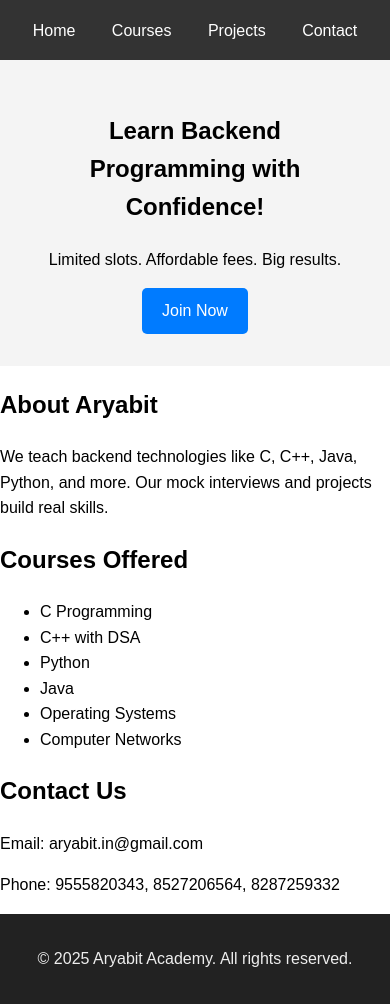
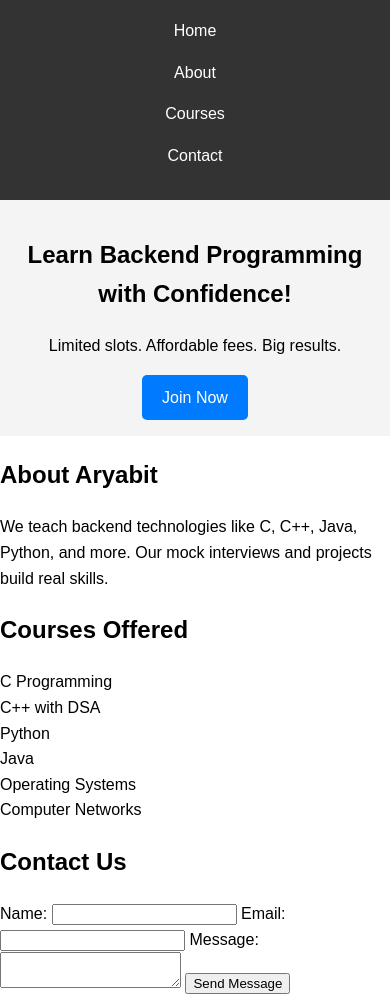
Before and after one commit to Princekwj/aryabit, a plain HTML site: page index.html in a window 390 px wide. Shown: the part 92-1100 px from the top of the page. Drawn offline with Linux system fonts and the light colour scheme.

Commit message:
Initial commit for Aryabit website

```diff
--- a/index.html
+++ b/index.html
@@ -1,20 +1,19 @@
 <!DOCTYPE html>
 <html lang="en">
   <head>
-  <meta charset="UTF-8">
+    <meta charset="UTF-8" />
     <title>Aryabit Academy</title>
-  <link rel="stylesheet" href="style.css">
+    <link rel="stylesheet" href="style.css" />
   </head>
   <body>
-
     <!-- Header -->
     <header>
       <h1>Aryabit Academy</h1>
       <nav>
         <a href="#">Home</a>
-      <a href="#">Courses</a>
-      <a href="#">Projects</a>
-      <a href="#">Contact</a>
+        <a href="#about">About</a>
+        <a href="#courses">Courses</a>
+        <a href="#contact">Contact</a>
       </nav>
     </header>
 
@@ -28,7 +27,10 @@
     <!-- About -->
     <section class="about">
       <h2>About Aryabit</h2>
-    <p>We teach backend technologies like C, C++, Java, Python, and more. Our mock interviews and projects build real skills.</p>
+      <p>
+        We teach backend technologies like C, C++, Java, Python, and more. Our
+        mock interviews and projects build real skills.
+      </p>
     </section>
 
     <!-- Courses -->
@@ -44,6 +46,22 @@
       </ul>
     </section>
 
+    <section id="contact">
+      <h2>Contact Us</h2>
+      <form action="submit_form.php" method="POST">
+        <label for="name">Name:</label>
+        <input type="text" id="name" name="name" required />
+
+        <label for="email">Email:</label>
+        <input type="email" id="email" name="email" required />
+
+        <label for="message">Message:</label>
+        <textarea id="message" name="message" required></textarea>
+
+        <button type="submit">Send Message</button>
+      </form>
+    </section>
+
     <!-- Contact -->
     <section id="contact">
       <h2>Contact Us</h2>
@@ -55,6 +73,5 @@
     <footer>
       <p>&copy; 2025 Aryabit Academy. All rights reserved.</p>
     </footer>
-
   </body>
 </html>
--- a/style.css
+++ b/style.css
@@ -39,3 +39,28 @@ body {
     text-align: center;
     padding: 1rem;
   }
+
+  /* Basic styles for mobile */
+@media (max-width: 768px) {
+    header {
+      text-align: center;
+    }
+
+    nav a {
+      display: block;
+      margin: 1rem 0;
+    }
+
+    .hero {
+      padding: 1rem;
+    }
+
+    .courses ul {
+      list-style-type: none;
+      padding: 0;
+    }
+
+    footer {
+      font-size: 0.8rem;
+    }
+  }
```
Lines whose indentation alone changed are shown as unchanged.
